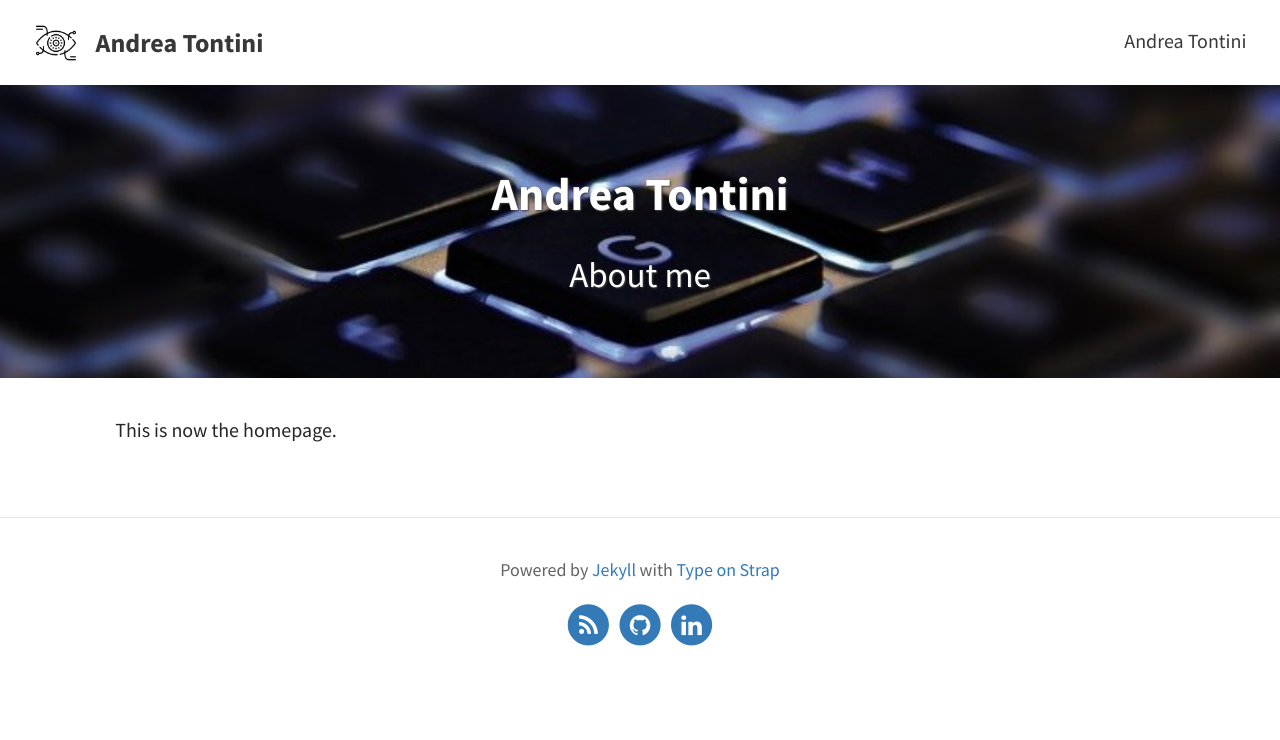
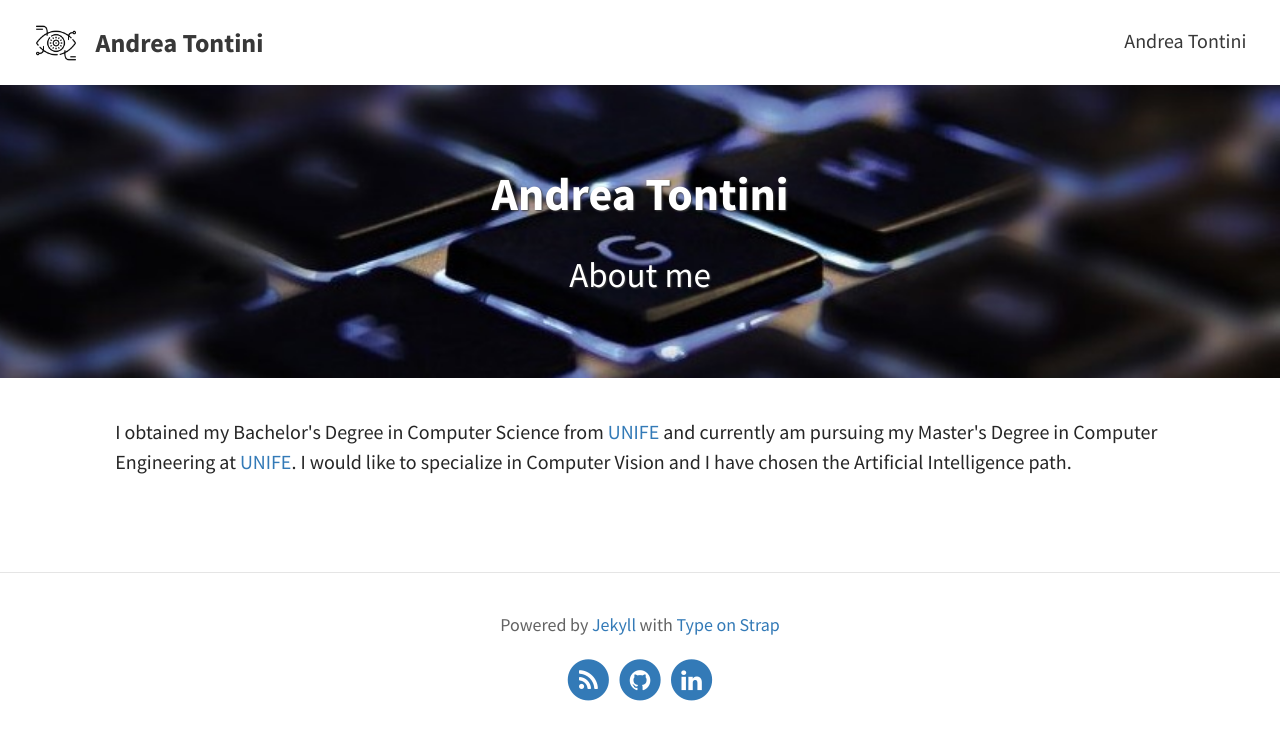
Before and after one commit to atontini/atontini.github.io, a Jekyll site: the page built from index.html, in a window 1280 px wide. Shown: the top 740 px of the page. Built offline with Jekyll 4.4.1, drawn with Linux system fonts in a browser that asks for light colours; the list of posts is cut into pages by our own code.

Commit message:
index.html skeleton and changed favicon

```diff
--- a/index.html
+++ b/index.html
@@ -6,4 +6,8 @@ feature-img: "assets/img/pexels/keyboard.jpeg"
 order: 1
 ---
 
-This is now the homepage.
+
+<p>
+    I obtained my Bachelor's Degree in Computer Science from <a href="http://www.unife.it/scienze/informatica">UNIFE</a> and currently am pursuing my Master's Degree in Computer Engineering at <a href="http://www.unife.it/ing/lm.infoauto">UNIFE</a>.
+    I would like to specialize in Computer Vision and I have chosen the Artificial Intelligence path.<br>
+</p>
```
Also changed, not shown: assets/favicon.ico.
